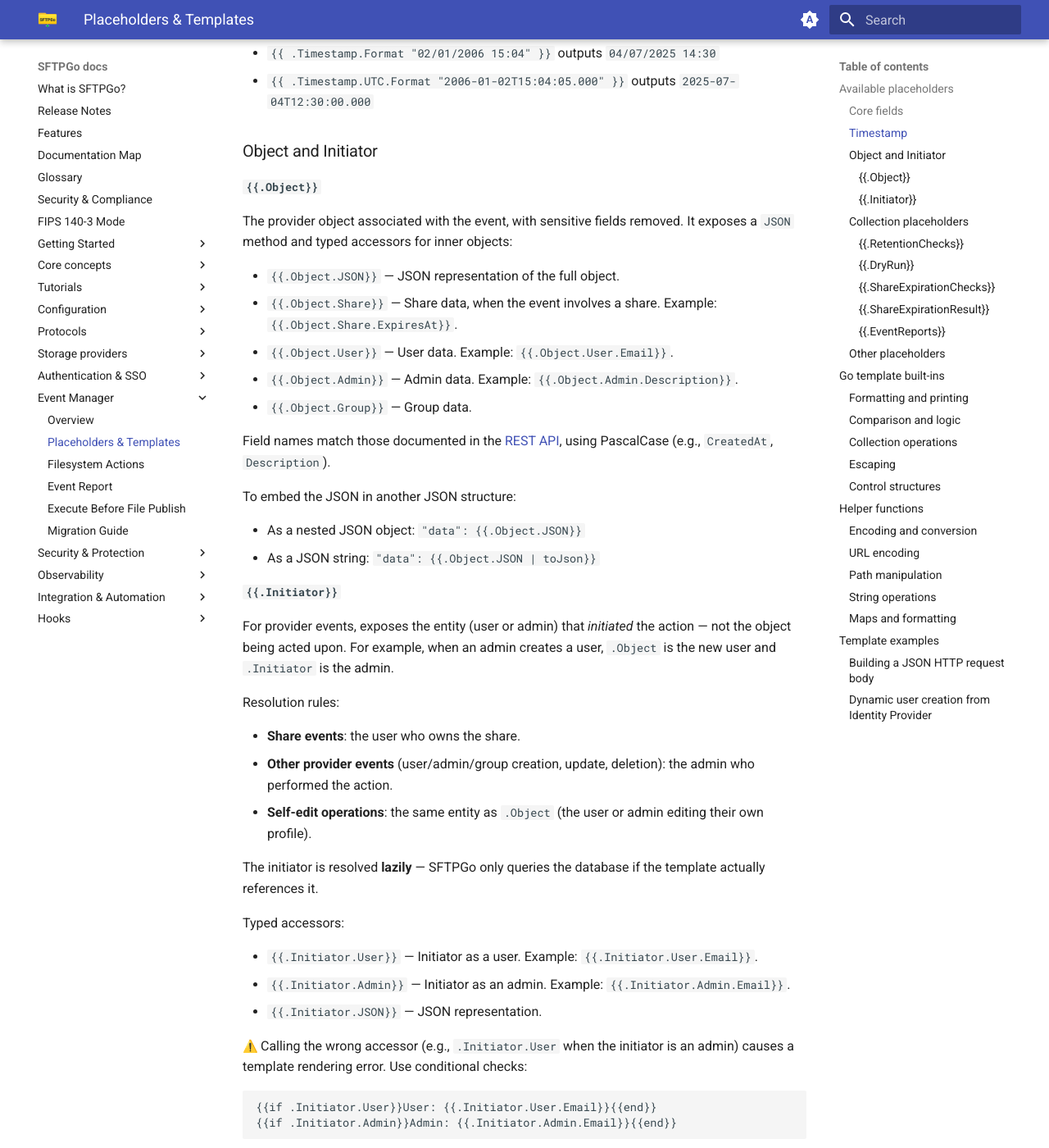
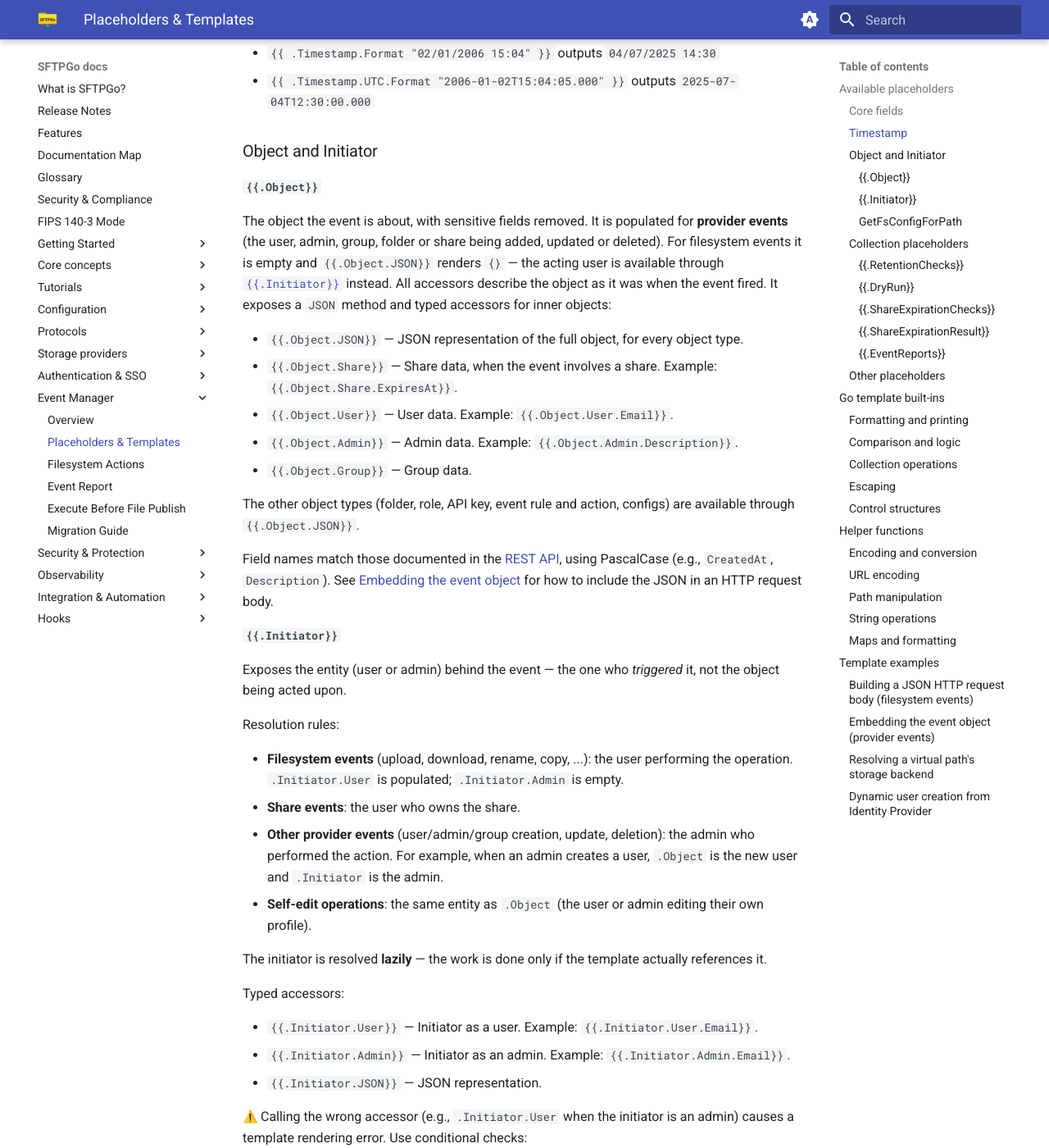
Before and after one commit to sftpgo/docs, an MkDocs documentation site: the page built from docs/placeholders.md, in a window 1280 px wide and 1400 px high, scrolled down 2273 px. Shown: the whole window at 82% size. Built offline with MkDocs 1.6.1 and Material for MkDocs 9.7.7, drawn with Linux system fonts in a browser that asks for light colours; emoji names are drawn with the system emoji font; the version menu is left out; some of the changed text lies outside the part shown.

Commit message:
document Initiator, add an example to resolve the storage backend
Signed-off-by: Nicola Murino <nicola.murino@gmail.com>

````diff
--- a/docs/placeholders.md
+++ b/docs/placeholders.md
@@ -57,32 +57,30 @@ Format examples:
 
 #### `{{.Object}}`
 
-The provider object associated with the event, with sensitive fields removed. It exposes a `JSON` method and typed accessors for inner objects:
+The object the event is about, with sensitive fields removed. It is populated for **provider events** (the user, admin, group, folder or share being added, updated or deleted). For filesystem events it is empty and `{{.Object.JSON}}` renders `{}` — the acting user is available through [`{{.Initiator}}`](#initiator) instead. All accessors describe the object as it was when the event fired. It exposes a `JSON` method and typed accessors for inner objects:
 
-- `{{.Object.JSON}}` — JSON representation of the full object.
+- `{{.Object.JSON}}` — JSON representation of the full object, for every object type.
 - `{{.Object.Share}}` — Share data, when the event involves a share. Example: `{{.Object.Share.ExpiresAt}}`.
 - `{{.Object.User}}` — User data. Example: `{{.Object.User.Email}}`.
 - `{{.Object.Admin}}` — Admin data. Example: `{{.Object.Admin.Description}}`.
 - `{{.Object.Group}}` — Group data.
 
-Field names match those documented in the [REST API](https://sftpgo.com/rest-api){:target="_blank"}, using PascalCase (e.g., `CreatedAt`, `Description`).
+The other object types (folder, role, API key, event rule and action, configs) are available through `{{.Object.JSON}}`.
 
-To embed the JSON in another JSON structure:
-
-- As a nested JSON object: `"data": {{.Object.JSON}}`
-- As a JSON string: `"data": {{.Object.JSON | toJson}}`
+Field names match those documented in the [REST API](https://sftpgo.com/rest-api){:target="_blank"}, using PascalCase (e.g., `CreatedAt`, `Description`). See [Embedding the event object](#embedding-the-event-object-provider-events) for how to include the JSON in an HTTP request body.
 
 #### `{{.Initiator}}`
 
-For provider events, exposes the entity (user or admin) that *initiated* the action — not the object being acted upon. For example, when an admin creates a user, `.Object` is the new user and `.Initiator` is the admin.
+Exposes the entity (user or admin) behind the event — the one who *triggered* it, not the object being acted upon.
 
 Resolution rules:
 
+- **Filesystem events** (upload, download, rename, copy, ...): the user performing the operation. `.Initiator.User` is populated; `.Initiator.Admin` is empty.
 - **Share events**: the user who owns the share.
-- **Other provider events** (user/admin/group creation, update, deletion): the admin who performed the action.
+- **Other provider events** (user/admin/group creation, update, deletion): the admin who performed the action. For example, when an admin creates a user, `.Object` is the new user and `.Initiator` is the admin.
 - **Self-edit operations**: the same entity as `.Object` (the user or admin editing their own profile).
 
-The initiator is resolved **lazily** — SFTPGo only queries the database if the template actually references it.
+The initiator is resolved **lazily** — the work is done only if the template actually references it.
 
 Typed accessors:
 
@@ -96,6 +94,10 @@ Typed accessors:
 {{if .Initiator.User}}User: {{.Initiator.User.Email}}{{end}}
 {{if .Initiator.Admin}}Admin: {{.Initiator.Admin.Email}}{{end}}
 ```
+
+#### `GetFsConfigForPath`
+
+`.Initiator.User` and `.Object.User` expose `GetFsConfigForPath`, which returns the storage configuration that applies to a virtual path, with secret fields excluded. See [Resolving a virtual path's storage backend](#resolving-a-virtual-paths-storage-backend) for a worked example.
 
 ### Collection placeholders
 
@@ -319,18 +321,16 @@ The pipe syntax is especially useful for chaining multiple transformations.
 
 ## Template examples
 
-### Building a JSON HTTP request body
+### Building a JSON HTTP request body (filesystem events)
 
 ```json
-{{- $statusMap := createDict 1 "OK" 2 "KO" -}}
+{{- $statusMap := createDict 1 "OK" 2 "KO" 3 "Quota exceeded" -}}
 {
   "Name": {{.Name | toJson}},
   "VirtualPath": {{.VirtualPath | toJson}},
   "Status": {{.Status}},
   "StatusString": {{ (mapToString .Status $statusMap) | toJson }},
-  "Metadata": {{.Metadata | toJson}},
-  "ObjectString": {{.Object.JSON | toJson}},
-  "ObjectJSON": {{.Object.JSON}}
+  "Metadata": {{.Metadata | toJson}}
 }
 ```
 
@@ -338,10 +338,44 @@ The pipe syntax is especially useful for chaining multiple transformations.
 - `Status` is output as a raw integer.
 - `StatusString` maps the integer to a human-readable label via `createDict` + `mapToString`, then quotes it.
 - `Metadata` outputs the full metadata map as a JSON object.
-- `ObjectString` is the object's JSON wrapped as a JSON string (double-encoded).
-- `ObjectJSON` is the raw JSON object embedded directly.
 
 :information_source: In Go templates, `{{-` and `-}}` trim whitespace before/after the tag. Use them to keep the output clean.
+
+### Embedding the event object (provider events)
+
+For provider events, [`{{.Object}}`](#object) carries the object being added, updated or deleted. Its JSON can be embedded in a request body in two ways:
+
+```json
+{
+  "event": {{.Event | toJson}},
+  "object_type": {{.ObjectType | toJson}},
+  "object_name": {{.ObjectName | toJson}},
+  "object": {{.Object.JSON}},
+  "object_string": {{.Object.JSON | toJson}}
+}
+```
+
+- `object` embeds the JSON directly, as a nested object — the natural choice when the receiver parses the body as JSON.
+- `object_string` pipes it through `toJson`, producing a double-encoded JSON string — for receivers that expect the payload in a string field.
+
+:information_source: For filesystem events `{{.Object.JSON}}` renders `{}`: build the body from the [core fields](#core-fields) and [`{{.Initiator}}`](#initiator) instead, as in the previous example.
+
+### Resolving a virtual path's storage backend
+
+[`GetFsConfigForPath`](#getfsconfigforpath) returns the storage configuration that applies to a virtual path, with secret fields excluded. This is useful for target-aware notifications — for example, reporting the destination backend of a cross-mount copy or a virtual-folder upload.
+
+`.Provider` identifies the backend as an integer, matching the [REST API](https://sftpgo.com/rest-api){:target="_blank"}: `0` local, `1` S3, `2` GCS, `3` Azure Blob, `4` CryptFs, `5` SFTP, `6` HTTP, `7` FTP. Only the sub-config of the active provider (`.S3Config`, `.GCSConfig`, `.AzBlobConfig`, …) is populated; the others hold their empty value (not `nil`), so check `.Provider` before reading a backend-specific field.
+
+```json
+{{- $fs := .Initiator.User.GetFsConfigForPath .VirtualTargetPath -}}
+{{- if eq $fs.Provider 1 -}}
+{"backend": "s3", "bucket": {{ $fs.S3Config.Bucket | toJson }}, "region": {{ $fs.S3Config.Region | toJson }}}
+{{- else -}}
+{"backend": {{ $fs.Provider }}}
+{{- end -}}
+```
+
+`.VirtualTargetPath` resolves the destination of a rename or copy; for other filesystem events use `.VirtualPath`.
 
 ### Dynamic user creation from Identity Provider
 
````
